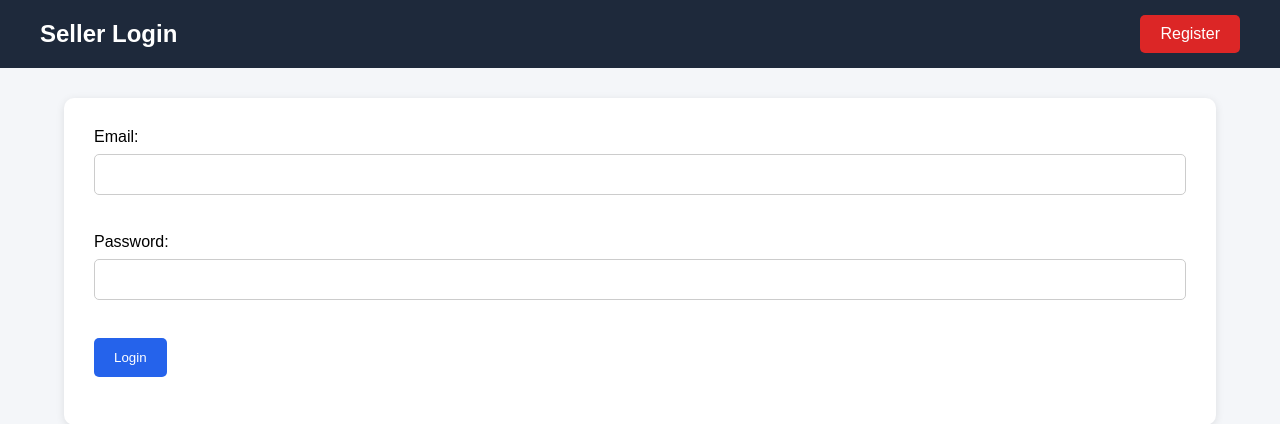
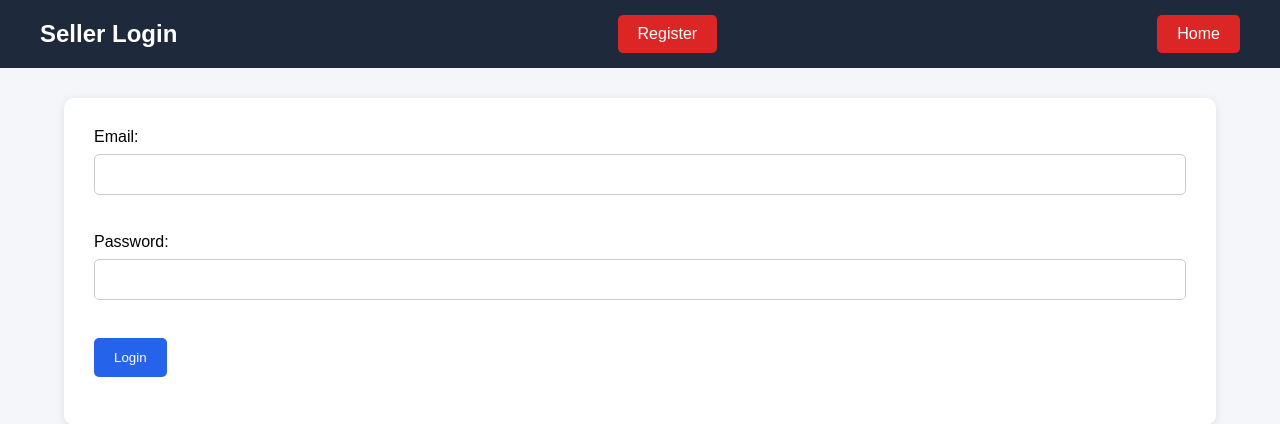
Before and after one commit to rakinasraf/WEB_TECH_FINAL_PROJECT, a PHP site: page /Login.php in a window 1280 px wide. Shown: the top 424 px of the page. Run offline with PHP 8.4, Linux system fonts and the light colour scheme.

Commit message:
Updated seller login page

```diff
--- a/Seller/Login.php
+++ b/Seller/Login.php
@@ -8,6 +8,7 @@
 <div class="navbar">
 <h2>Seller Login</h2>
 <a href="Register.php" class="btn btn-delete">Register</a>
+<a href="../main.php" class="btn btn-delete">Home</a>
 </div>
 <div class="container">
 <form action="AuthController.php" method="POST">
```
